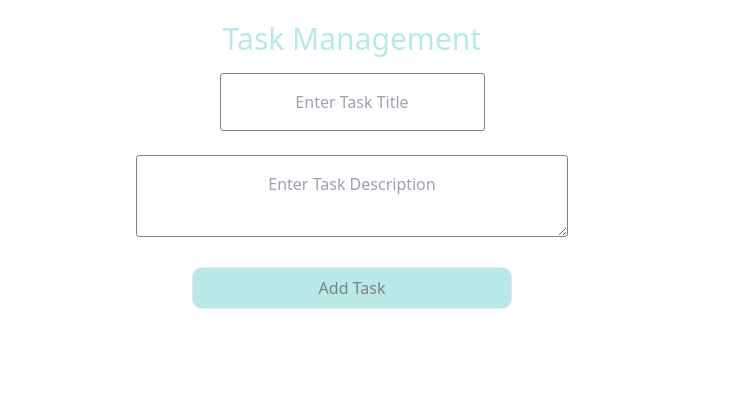
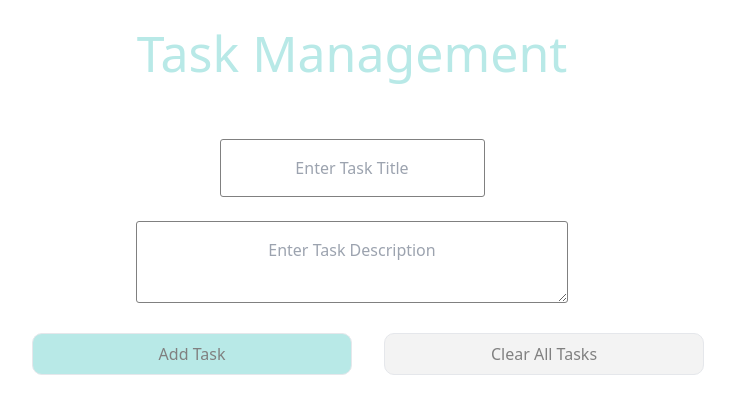
Before and after one commit to arunansh98/task-management, a React (Create React App) app: page / in a window 1280 px wide. Shown: the top 414 px of the page, without its empty margins (288-1023 px from the left). Built offline with nearby package versions, Linux system fonts and the light colour scheme.

Commit message:
Add Tasks State Setup

```diff
--- a/src/App.css
+++ b/src/App.css
@@ -16,6 +16,7 @@ textarea::placeholder {
 }
 
 input,
-textarea:focus-visible {
+textarea,
+button:focus-visible {
   outline: none;
 }
--- a/src/App.js
+++ b/src/App.js
@@ -1,21 +1,58 @@
+import { useState } from "react";
 import "./App.css";
 import Input from "./components/Input";
 import TextArea from "./components/TextArea";
 
 function App() {
+  const buttonClass =
+    "!text-[grey] border-grey border-[1px] rounded-[10px] px-[1rem] py-[0.5rem] w-[20rem]";
+
+  const [title, setTitle] = useState("");
+
+  const [description, setDescription] = useState("");
+
+  function handleTitleChange(event) {
+    let value = event.target.value;
+    setTitle(value);
+  }
+
+  function handleDescriptionChange(event) {
+    let value = event.target.value;
+    setDescription(value);
+  }
+
+  function handleFormSubmit(event) {
+    event.preventDefault();
+  }
+
   return (
     <div className="main">
       <div>
-        <h1 className="text-center font-[500] mb-3 text-[30px] text-primary">
+        <h1 className="text-center font-[500] mb-3 text-[50px] text-primary mb-[3rem]">
           Task Management
         </h1>
-        <div className="text-center">
-          <Input className="mb-[1.5rem]" />
-          <TextArea className="mb-[1.5rem]" />
-          <button className="!text-[grey] border-grey border-[1px] rounded-[10px] bg-primary px-[1rem] py-[0.5rem] w-[20rem]">
-            Add Task
-          </button>
-        </div>
+        <form onSubmit={handleFormSubmit}>
+          <div className="text-center">
+            <Input
+              className="mb-[1.5rem]"
+              value={title}
+              onChange={handleTitleChange}
+            />
+            <TextArea
+              className="mb-[1.5rem]"
+              value={description}
+              onChange={handleDescriptionChange}
+            />
+            <div>
+              <button className={buttonClass + " bg-primary mx-[2rem]"}>
+                Add Task
+              </button>
+              <button className={buttonClass + " bg-[#f3f3f3]"}>
+                Clear All Tasks
+              </button>
+            </div>
+          </div>
+        </form>
       </div>
     </div>
   );
--- a/src/components/Input.js
+++ b/src/components/Input.js
@@ -1,10 +1,15 @@
 function Input({ ...props }) {
-  let { className } = props;
+  let { className, value, onChange } = props;
   return (
     <div className={className}>
       {/* <div className="flex flex-col align-start mr-[1rem] mb-[1rem]"> */}
       {/* <h2 className="text-primary">Task Title</h2> */}
-      <input type="text" className="" placeholder="Enter Task Title" />
+      <input
+        type="text"
+        value={value}
+        placeholder="Enter Task Title"
+        onChange={onChange}
+      />
       {/* </div> */}
     </div>
   );
--- a/src/components/TextArea.js
+++ b/src/components/TextArea.js
@@ -1,11 +1,13 @@
 function TextArea({ ...props }) {
-  let { className } = props;
+  let { className, value, onChange } = props;
   return (
     <div className={className}>
       {/* <h2 className="text-primary">Task Description</h2> */}
       <textarea
         className="w-[27rem]"
         placeholder="Enter Task Description"
+        value={value}
+        onChange={onChange}
       ></textarea>
     </div>
   );
```
